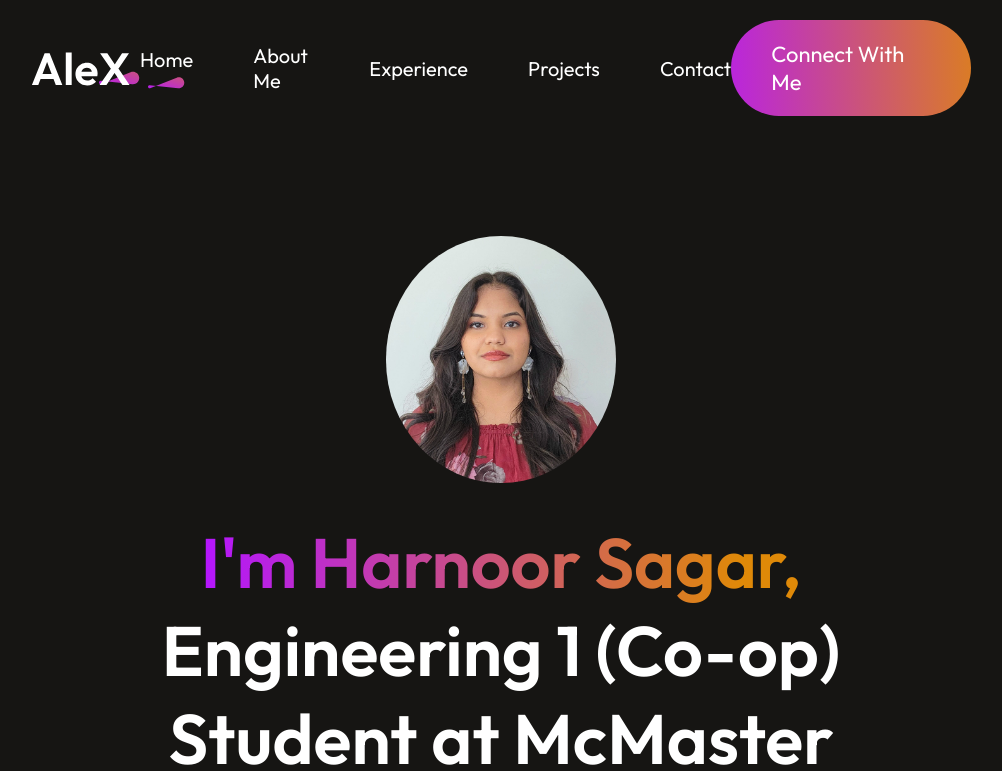
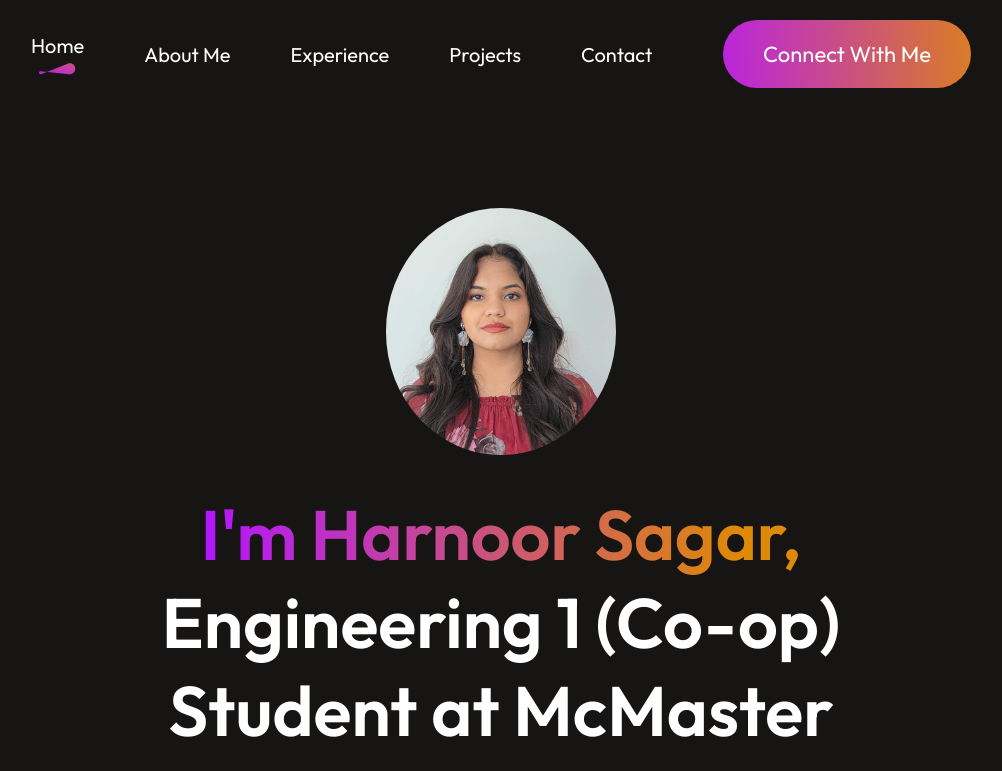
Before and after one commit to HarnoorSagar/my-personal-website, a React (Vite) app: page / in a window 1280 px wide. Shown: the top 771 px of the page, without its empty margins (139-1141 px from the left). Built offline with nearby package versions, Linux system fonts and the light colour scheme.

Commit message:
removed logo

```diff
--- a/src/Components/navbar/Navbar.jsx
+++ b/src/Components/navbar/Navbar.jsx
@@ -23,7 +23,7 @@ const Navbar = () => {
 
   return (
     <div className = 'navbar'>
-        <img src = {logo} alt="" />
+        {/* <img src = {logo} alt="" /> */}
         <img src={menu_open} onClick={openMenu} alt="" className='nav-mob-open'/>
         <ul ref={menuRef} className="nav-menu">
           <img src={menu_close} onClick={closeMenu} alt="" className="nav-mob-close" />
```
